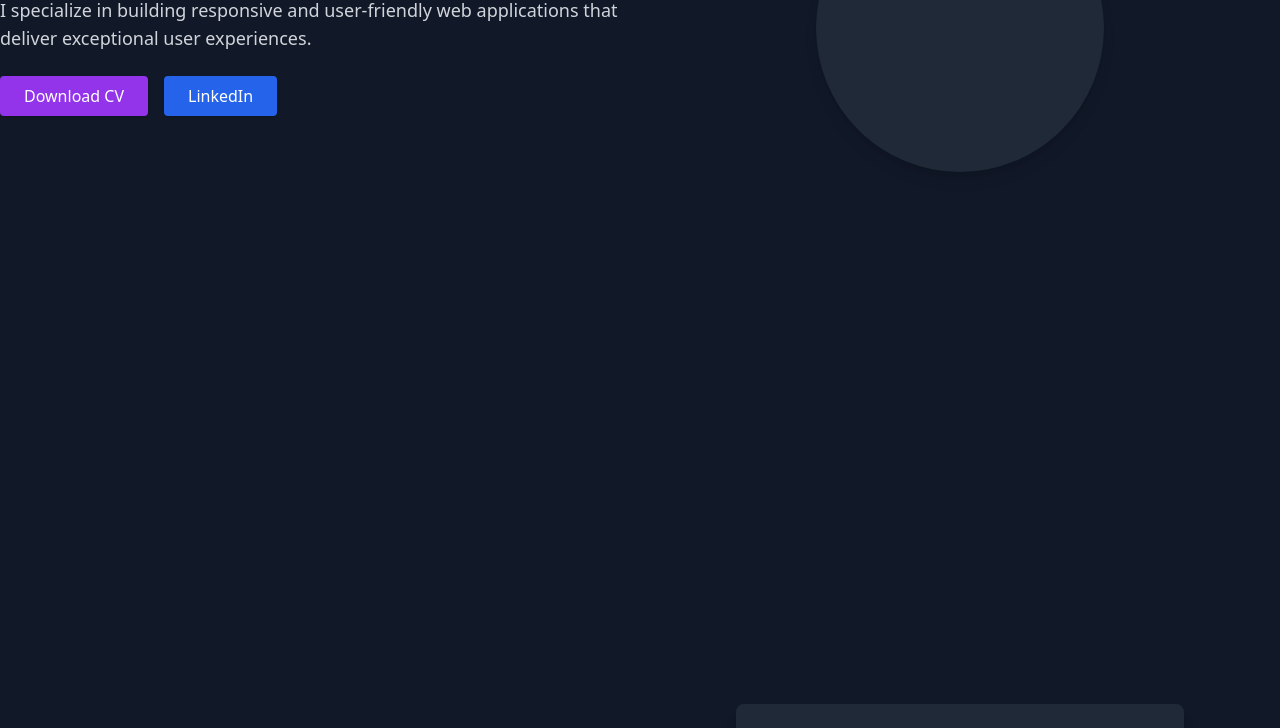
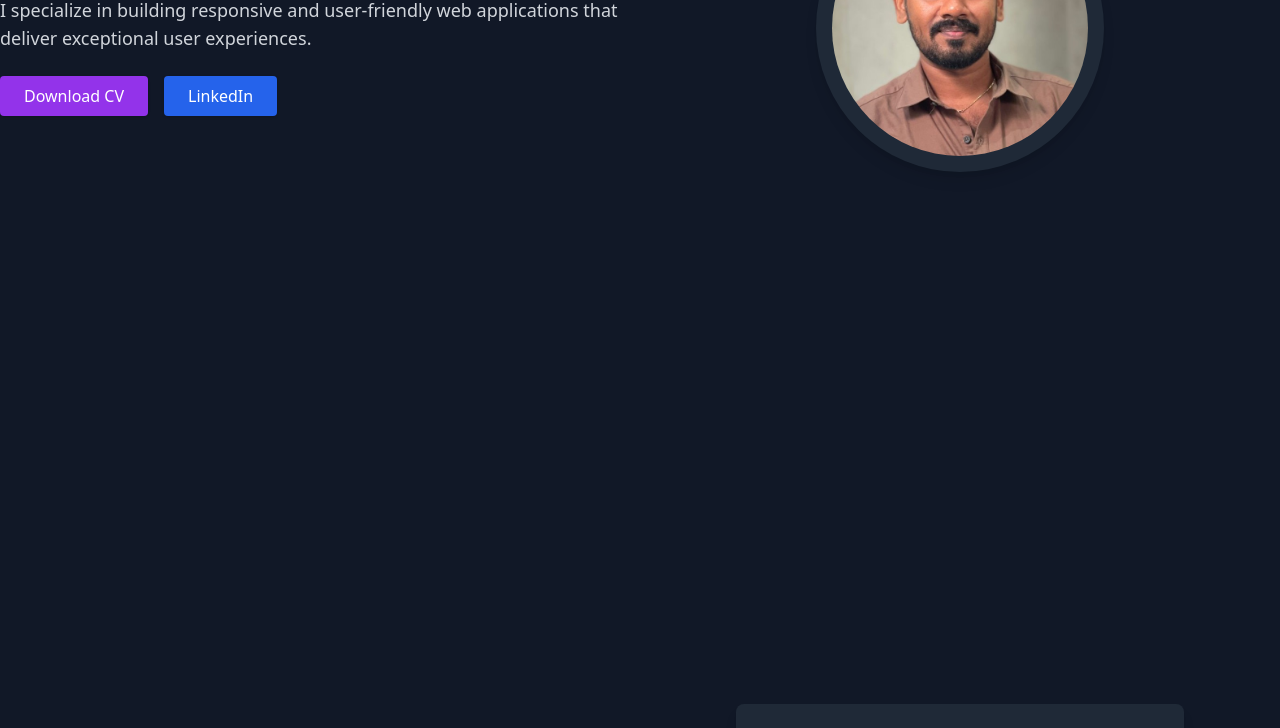
Before and after one commit to thirumoorthib/Thiru, a plain HTML site: page index.html in a window 1280 px wide. Shown: the part 372-1100 px from the top of the page. Drawn offline with nearby package versions, Linux system fonts and the light colour scheme; files whose address does not match are found by name.

Commit message:
Add files via upload

```diff
--- a/index.html
+++ b/index.html
@@ -70,7 +70,7 @@
       <div class="md:w-1/2 flex justify-center mb-8 md:mb-0">
         <div class="relative">
           <div class="w-64 h-64 md:w-72 md:h-72 rounded-full bg-gray-800 flex items-center justify-center shadow-lg">
-            <img src="assets/images/profile.jpg" alt="Profile"
+            <img src="profile.jpg" alt="Profile"
               class="rounded-full w-56 h-56 md:w-64 md:h-64 object-cover" />
           </div>
         </div>
```
